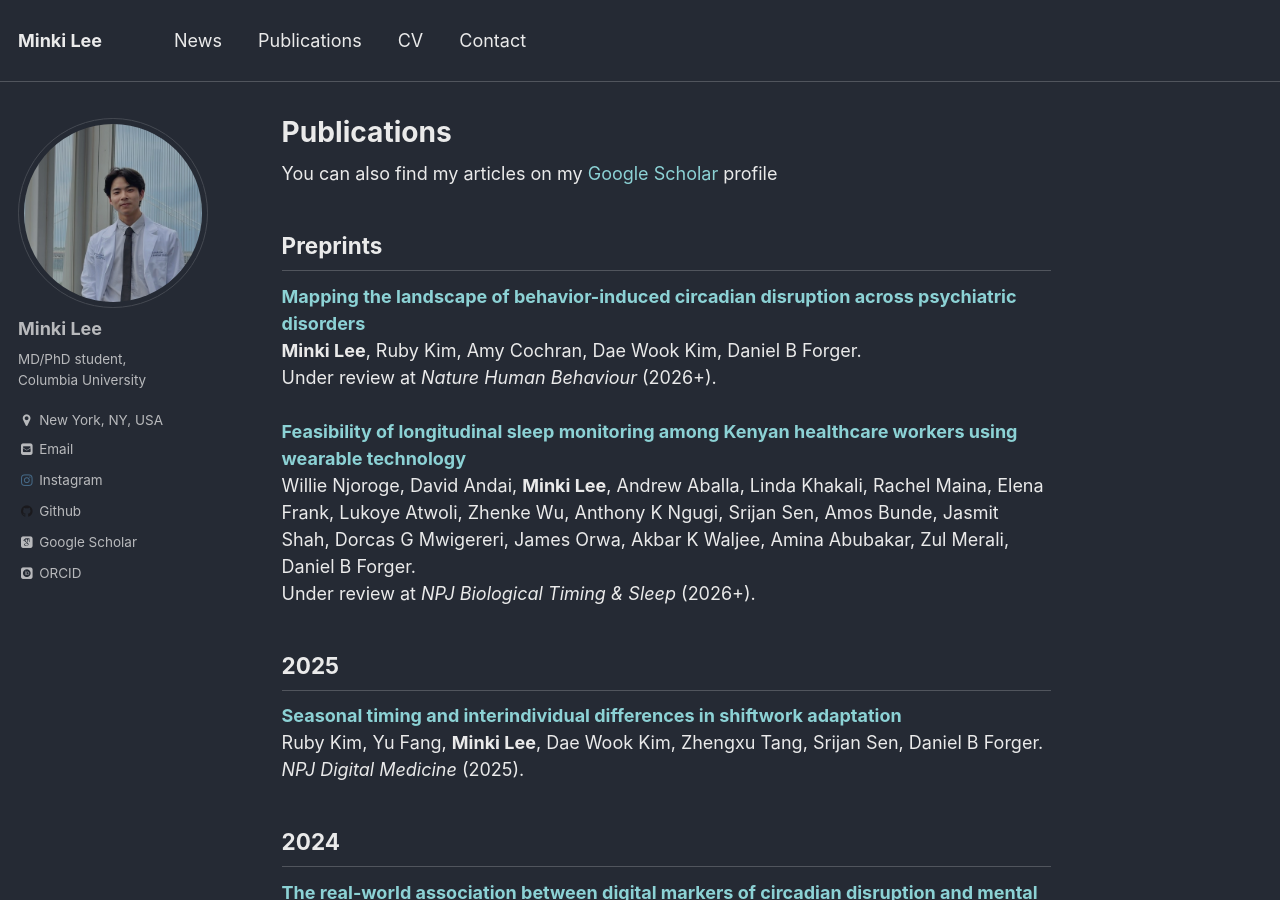
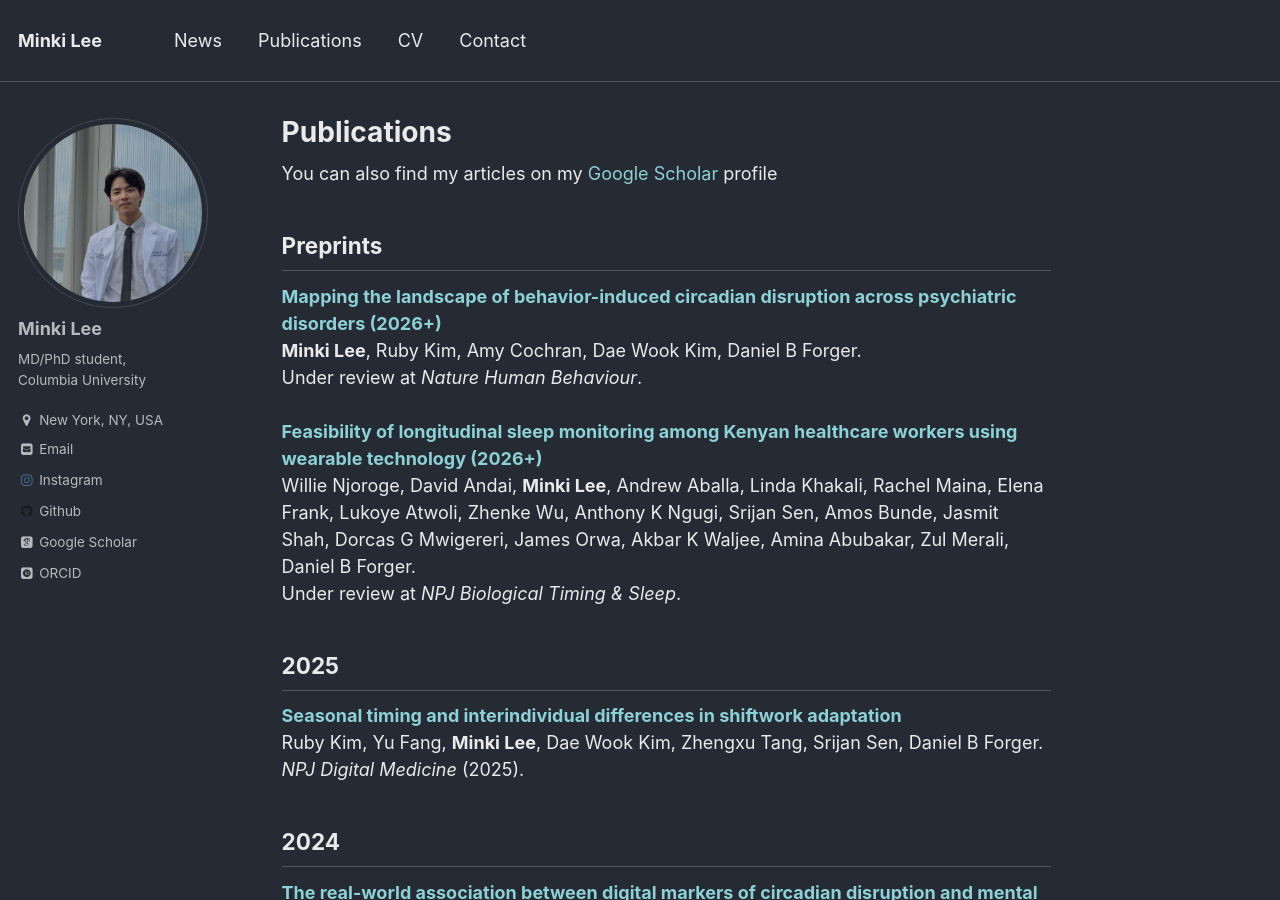
Before and after one commit to minkiplee/minkiplee.github.io, a Jekyll site: the page built from _pages/publications.md, in a window 1280 px wide and 900 px high. Built offline with Jekyll 4.4.1, drawn with Linux system fonts in a browser that asks for light colours; nearby versions of some CDN libraries; some web fonts are replaced; library files that are not in the unit come from our copies.

```diff
--- a/_pages/publications.md
+++ b/_pages/publications.md
@@ -7,14 +7,14 @@ You can also find my articles on my [Google Scholar](https://scholar.google.com/
 
 Preprints
 ------
-<b>[Mapping the landscape of behavior-induced circadian disruption across psychiatric disorders]()</b> <br>
+<b>[Mapping the landscape of behavior-induced circadian disruption across psychiatric disorders (2026+)]()</b> <br>
 <b>Minki Lee</b>, Ruby Kim, Amy Cochran, Dae Wook Kim, Daniel B Forger.<br>
-Under review at <i>Nature Human Behaviour</i> (2026+).
+Under review at <i>Nature Human Behaviour</i>.
 <br>
 <br>
-<b>[Feasibility of longitudinal sleep monitoring among Kenyan healthcare workers using wearable technology]()</b> <br>
+<b>[Feasibility of longitudinal sleep monitoring among Kenyan healthcare workers using wearable technology (2026+)]()</b> <br>
 Willie Njoroge, David Andai, <b>Minki Lee</b>, Andrew Aballa, Linda Khakali, Rachel Maina, Elena Frank, Lukoye Atwoli, Zhenke Wu, Anthony K Ngugi, Srijan Sen, Amos Bunde, Jasmit Shah, Dorcas G Mwigereri, James Orwa, Akbar K Waljee, Amina Abubakar, Zul Merali, Daniel B Forger.<br>
-Under review at <i>NPJ Biological Timing & Sleep</i> (2026+).
+Under review at <i>NPJ Biological Timing & Sleep</i>.
 <br>
 
 2025
```
